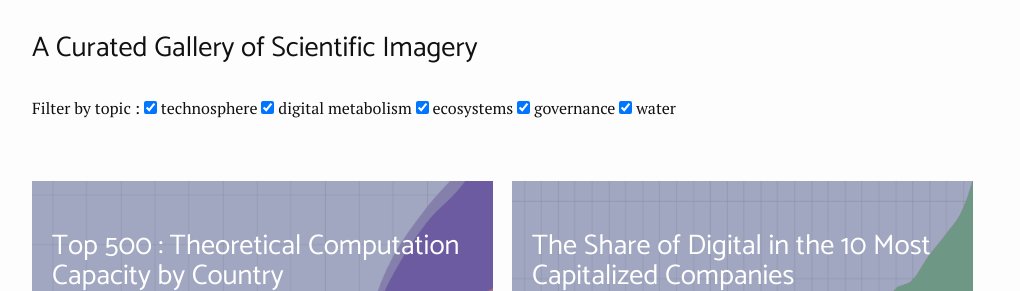
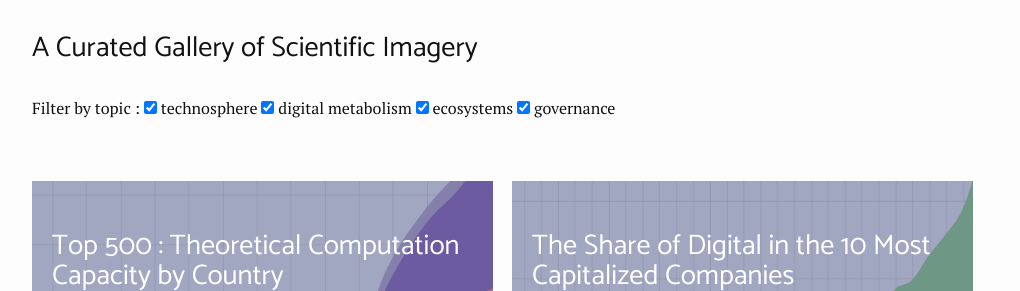
Before and after one commit to atlasofdata/atlasofdata.github.io, a Jekyll site: the page built from index.md, in a window 1280 px wide and 900 px high, scrolled down 2172 px. Shown: the part 163-454 px from the top of the window, without its empty margins (128-1148 px from the left). Built offline with Jekyll 4.4.1, drawn with Linux system fonts in a browser that asks for light colours; nearby versions of some CDN libraries; a script that is not in the unit is left out.

Commit message:
remove water from filters

```diff
--- a/_includes/thumbs.html
+++ b/_includes/thumbs.html
@@ -19,11 +19,6 @@
     <label for="governance">
       <input type="checkbox" data-filter="thumbs" id="governance" data-filter-topics="governance" name="checkboxes" />
       governance
-    </label>
-
-    <label for="water">
-      <input type="checkbox" data-filter="thumbs" id="water" data-filter-topics="water" name="checkboxes" />
-      water
     </label>
 
   </p>
```
